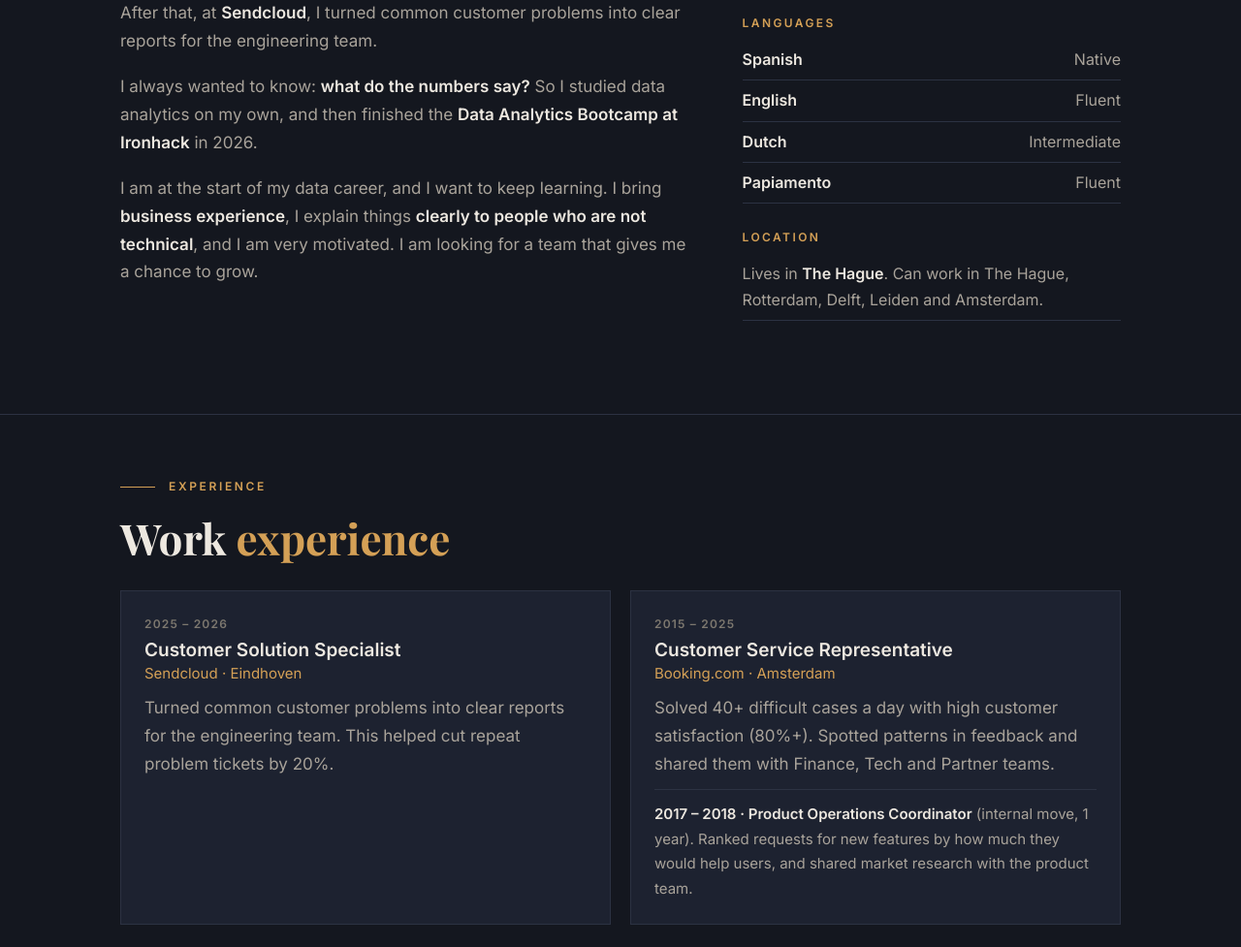
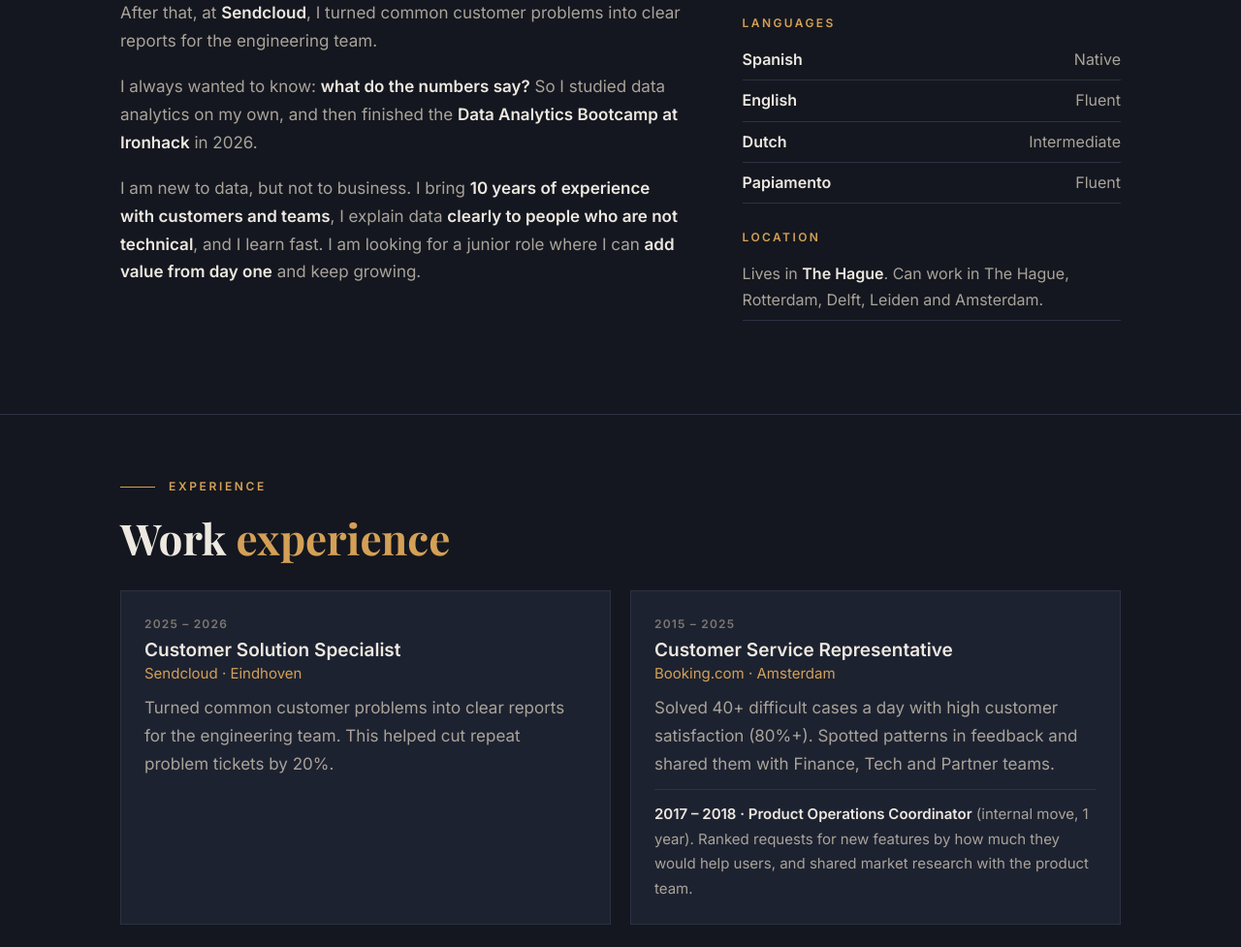
Before and after one commit to lervindelarosa-gif/lervindelarosa-gif.github.io, a plain HTML site: page index.html in a window 1280 px wide. Shown: the part 1388-2365 px from the top of the page at 97% size. Drawn offline with nearby package versions, Linux system fonts and the light colour scheme.

Commit message:
Rewrite About closing paragraph to lead with strengths
Co-Authored-By: Claude Opus 5.5 <noreply@anthropic.com>

```diff
--- a/index.html
+++ b/index.html
@@ -257,7 +257,7 @@ button.tag::after{content:" \2192";opacity:.6}
         <p class="quote">"For years I heard what customers needed. Now I can show it with numbers."</p>
         <p>I worked for 10 years at <strong>Booking.com</strong>. I solved difficult customer problems, followed targets, and shared what I learned with other teams. After that, at <strong>Sendcloud</strong>, I turned common customer problems into clear reports for the engineering team.</p>
         <p>I always wanted to know: <strong>what do the numbers say?</strong> So I studied data analytics on my own, and then finished the <strong>Data Analytics Bootcamp at Ironhack</strong> in 2026.</p>
-        <p>I am at the start of my data career, and I want to keep learning. I bring <strong>business experience</strong>, I explain things <strong>clearly to people who are not technical</strong>, and I am very motivated. I am looking for a team that gives me a chance to grow.</p>
+        <p>I am new to data, but not to business. I bring <strong>10 years of experience with customers and teams</strong>, I explain data <strong>clearly to people who are not technical</strong>, and I learn fast. I am looking for a junior role where I can <strong>add value from day one</strong> and keep growing.</p>
       </div>
       <div class="facts reveal">
         <div class="fact">
```
